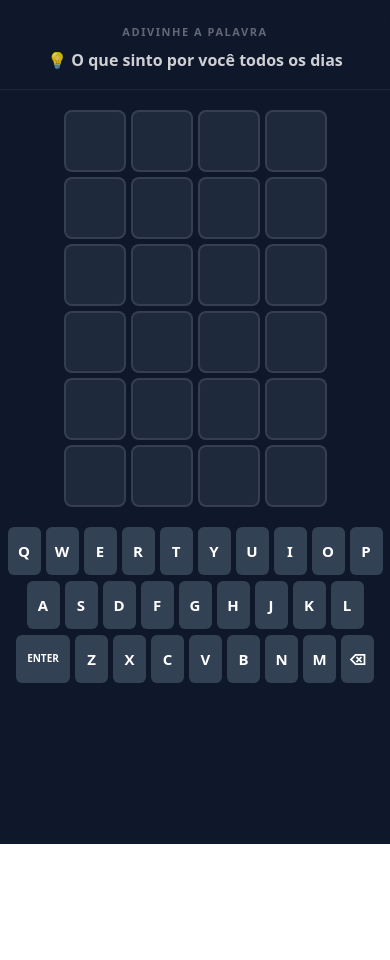
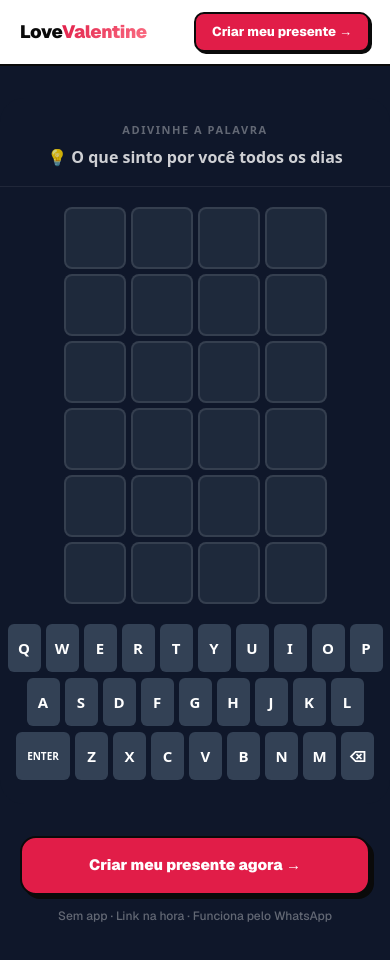
Before and after one commit to dedsfe/lovevalentineday, a Next.js app: page /demo-wordle in a window 390 px wide. Shown: the top 960 px of the page. Before the commit the page ends 844 px from the top, so only its background shows below. Built offline with nearby package versions, Linux system fonts and the light colour scheme.

Commit message:
feat(demo): proper web page layout for mobile + desktop
Header sticky com logo + CTA, produto centralizado maxWidth 430px,
CTA + tagline embaixo. Funciona bem em qualquer tamanho de tela.

Co-Authored-By: Claude Sonnet 4.6 <noreply@anthropic.com>

```diff
--- a/src/app/demo-roulette/page.tsx
+++ b/src/app/demo-roulette/page.tsx
@@ -1,5 +1,6 @@
 'use client';
 
+import { DemoPageLayout } from '@/components/DemoPageLayout';
 import { RouletteWheel } from '@/components/products/roulette/RouletteWheel';
 import type { RouletteData } from '@/lib/types';
 
@@ -10,8 +11,8 @@ const DEMO: RouletteData = {
 
 export default function DemoRoulette() {
   return (
-    <main style={{ minHeight: '100dvh', background: '#0F172A' }}>
+    <DemoPageLayout bgColor="#0F172A">
       <RouletteWheel data={DEMO} />
-    </main>
+    </DemoPageLayout>
   );
 }
--- a/src/app/demo-wordle/page.tsx
+++ b/src/app/demo-wordle/page.tsx
@@ -1,5 +1,6 @@
 'use client';
 
+import { DemoPageLayout } from '@/components/DemoPageLayout';
 import { WordleGame } from '@/components/products/wordle/WordleGame';
 import type { WordleData } from '@/lib/types';
 
@@ -11,8 +12,8 @@ const DEMO: WordleData = {
 
 export default function DemoWordle() {
   return (
-    <main style={{ minHeight: '100dvh', background: '#0F172A' }}>
+    <DemoPageLayout bgColor="#0F172A">
       <WordleGame data={DEMO} />
-    </main>
+    </DemoPageLayout>
   );
 }
--- a/src/app/demo/page.tsx
+++ b/src/app/demo/page.tsx
@@ -1,5 +1,6 @@
 'use client';
 
+import { DemoPageLayout } from '@/components/DemoPageLayout';
 import { SpotifyPlayer } from '@/components/products/spotify/SpotifyPlayer';
 import { PRESET_TRACKS } from '@/components/products/spotify/SpotifyConfig';
 import type { SpotifyData } from '@/lib/types';
@@ -27,8 +28,8 @@ const DEMO: SpotifyData = {
 
 export default function DemoSpotify() {
   return (
-    <main style={{ minHeight: '100dvh', background: '#0F172A' }}>
+    <DemoPageLayout bgColor="#111827">
       <SpotifyPlayer spotify={DEMO} base={BASE} />
-    </main>
+    </DemoPageLayout>
   );
 }
--- a/src/components/DemoPageLayout.tsx
+++ b/src/components/DemoPageLayout.tsx
@@ -1,157 +1,85 @@
 import Link from 'next/link';
 import { ReactNode } from 'react';
-import { PhoneMockup } from '@/components/PhoneMockup';
-
-interface Feature  { emoji: string; title: string; desc: string }
-interface OtherDemo { href: string; emoji: string; label: string }
 
 interface Props {
-  badge:        string;
-  badgeColor:   string;
-  badgeBg:      string;
-  heroGradient: string;
-  title:        string;
-  tagline:      string;
-  features:     Feature[];
-  otherDemos:   OtherDemo[];
-  children:     ReactNode;
+  children: ReactNode;
+  bgColor?: string;
 }
 
-export function DemoPageLayout({
-  badge, badgeColor, badgeBg, heroGradient,
-  title, tagline, features, otherDemos, children,
-}: Props) {
+export function DemoPageLayout({ children, bgColor = '#0F172A' }: Props) {
   return (
     <>
       <style>{`
-        .demo-nav {
-          position: sticky; top: 0; z-index: 50;
-          background: rgba(255,255,255,0.95);
-          backdrop-filter: blur(16px);
-          border-bottom: 2px solid #0A0A0A;
-        }
         .demo-grad {
           background: linear-gradient(135deg, #E11D48, #FB7185);
           -webkit-background-clip: text;
           -webkit-text-fill-color: transparent;
           background-clip: text;
         }
+        body { margin: 0; }
       `}</style>
 
-      {/* ── Nav ─────────────────────────────────────────────── */}
-      <nav className="demo-nav px-4 sm:px-6 py-4 flex items-center justify-between gap-4">
-        <Link href="/" className="font-black text-xl text-ink tracking-tight shrink-0">
+      {/* ── Header mínimo ─────────────────────────────────── */}
+      <header style={{
+        position: 'sticky', top: 0, zIndex: 50,
+        background: 'rgba(255,255,255,0.96)',
+        backdropFilter: 'blur(12px)',
+        borderBottom: '2px solid #0A0A0A',
+        padding: '12px 20px',
+        display: 'flex', alignItems: 'center', justifyContent: 'space-between',
+      }}>
+        <Link href="/" style={{ textDecoration: 'none', fontWeight: 900, fontSize: 18, color: '#0A0A0A', letterSpacing: '-0.02em' }}>
           Love<span className="demo-grad">Valentine</span>
         </Link>
-        <div className="flex items-center gap-3">
-          <Link href="/#produtos" className="hidden sm:block text-sm font-bold text-ink/50 hover:text-ink transition-colors">
-            ← Produtos
-          </Link>
         <Link
-            href="#criar"
-            className="px-4 sm:px-6 py-2.5 rounded-xl bg-brand text-white text-sm font-black border-2 border-ink shadow-[3px_3px_0px_0px_#0A0A0A] hover:translate-x-[-1px] hover:translate-y-[-1px] hover:shadow-[4px_4px_0px_0px_#0A0A0A] transition-all whitespace-nowrap"
+          href="/"
+          style={{
+            textDecoration: 'none', fontWeight: 800, fontSize: 13,
+            background: '#E11D48', color: '#fff',
+            padding: '8px 16px', borderRadius: 10,
+            border: '2px solid #0A0A0A',
+            boxShadow: '2px 2px 0px 0px #0A0A0A',
+            whiteSpace: 'nowrap',
+          }}
         >
           Criar meu presente →
         </Link>
+      </header>
+
+      {/* ── Produto centralizado ───────────────────────────── */}
+      <main style={{
+        minHeight: 'calc(100dvh - 57px)',
+        background: bgColor,
+        display: 'flex',
+        flexDirection: 'column',
+        alignItems: 'center',
+        padding: '32px 0 48px',
+      }}>
+        <div style={{ width: '100%', maxWidth: 430 }}>
+          {children}
         </div>
-      </nav>
 
-      {/* ── Hero ────────────────────────────────────────────── */}
-      <div className="px-4 py-12 sm:py-16 text-center" style={{ background: heroGradient }}>
-        <span
-          className="inline-flex items-center gap-2 px-4 py-1.5 rounded-full text-xs font-black mb-5"
-          style={{ border: `1px solid ${badgeColor}55`, color: badgeColor, background: badgeBg }}
+        {/* CTA embaixo */}
+        <div style={{ marginTop: 32, padding: '0 20px', width: '100%', maxWidth: 430 }}>
+          <Link
+            href="/"
+            style={{
+              display: 'block', textAlign: 'center',
+              background: '#E11D48', color: '#fff',
+              fontWeight: 900, fontSize: 15,
+              padding: '16px 24px', borderRadius: 16,
+              border: '2px solid #0A0A0A',
+              boxShadow: '4px 4px 0px 0px #0A0A0A',
+              textDecoration: 'none',
+            }}
           >
-          {badge}
-        </span>
-        <h1 className="text-3xl sm:text-4xl lg:text-5xl font-black text-white leading-tight mb-4">
-          {title}
-        </h1>
-        <p className="text-white/60 text-base sm:text-lg font-medium max-w-md mx-auto">
-          {tagline}
+            Criar meu presente agora →
+          </Link>
+          <p style={{ textAlign: 'center', marginTop: 12, fontSize: 12, color: 'rgba(255,255,255,0.35)', fontWeight: 500 }}>
+            Sem app · Link na hora · Funciona pelo WhatsApp
           </p>
         </div>
-
-      {/* ── Main ────────────────────────────────────────────── */}
-      <main className="py-12 sm:py-16" style={{ background: '#F8F4F0' }}>
-        <div className="max-w-5xl mx-auto px-4 sm:px-6">
-          <div className="grid grid-cols-1 lg:grid-cols-[auto_1fr] gap-8 lg:gap-14 items-start">
-
-            {/* Phone mockup — produto renderiza em tamanho natural, sem scale */}
-            <div className="flex justify-center lg:sticky lg:top-[80px]">
-              <PhoneMockup maxWidth={390} screenHeight="auto">
-                {children}
-              </PhoneMockup>
-            </div>
-
-            {/* Info panel */}
-            <div className="space-y-5">
-
-              {/* Features card */}
-              <div className="bg-white border-2 border-ink rounded-3xl p-6 sm:p-7 shadow-[4px_4px_0px_0px_#0A0A0A]">
-                <p className="text-[11px] font-black text-ink/40 uppercase tracking-widest mb-5">
-                  O que você vai receber
-                </p>
-                <ul className="space-y-4">
-                  {features.map(f => (
-                    <li key={f.title} className="flex gap-4">
-                      <span className="text-2xl shrink-0 mt-0.5">{f.emoji}</span>
-                      <div>
-                        <p className="font-black text-ink text-sm">{f.title}</p>
-                        <p className="text-sm text-ink/55 font-medium mt-0.5">{f.desc}</p>
-                      </div>
-                    </li>
-                  ))}
-                </ul>
-              </div>
-
-              {/* CTA card */}
-              <div
-                id="criar"
-                className="bg-brand border-2 border-ink rounded-3xl p-6 sm:p-7 text-center shadow-[4px_4px_0px_0px_#0A0A0A]"
-              >
-                <p className="text-xl font-black text-white mb-2">Gostou? Crie o seu agora.</p>
-                <p className="text-white/70 text-sm font-medium mb-6">
-                  Pronto em minutos · Sem app · Link na hora
-                </p>
-                <Link
-                  href="/"
-                  className="block bg-white text-brand font-black text-base rounded-2xl border-2 border-white px-6 py-4 hover:bg-white/90 transition-colors"
-                >
-                  Criar meu presente →
-                </Link>
-              </div>
-
-              {/* Ver também */}
-              <div>
-                <p className="text-[11px] font-black text-ink/40 uppercase tracking-widest mb-3">
-                  Ver também
-                </p>
-                <div className="flex flex-wrap gap-3">
-                  {otherDemos.map(d => (
-                    <Link
-                      key={d.href}
-                      href={d.href}
-                      className="flex items-center gap-2 px-4 py-2.5 bg-white border-2 border-ink rounded-full text-sm font-black shadow-[2px_2px_0px_0px_#0A0A0A] hover:translate-x-[-1px] hover:translate-y-[-1px] hover:shadow-[3px_3px_0px_0px_#0A0A0A] transition-all"
-                    >
-                      {d.emoji} {d.label}
-                    </Link>
-                  ))}
-                </div>
-              </div>
-
-            </div>
-          </div>
-        </div>
       </main>
-
-      {/* ── Footer ──────────────────────────────────────────── */}
-      <footer className="bg-ink px-6 py-8 text-center">
-        <Link href="/" className="font-black text-lg text-white tracking-tight">
-          Love<span className="demo-grad">Valentine</span>
-        </Link>
-        <p className="text-white/30 text-xs font-medium mt-2">© 2025 LoveValentine · Feito com ❤️</p>
-      </footer>
     </>
   );
 }
```
Lines whose indentation alone changed are shown as unchanged.
